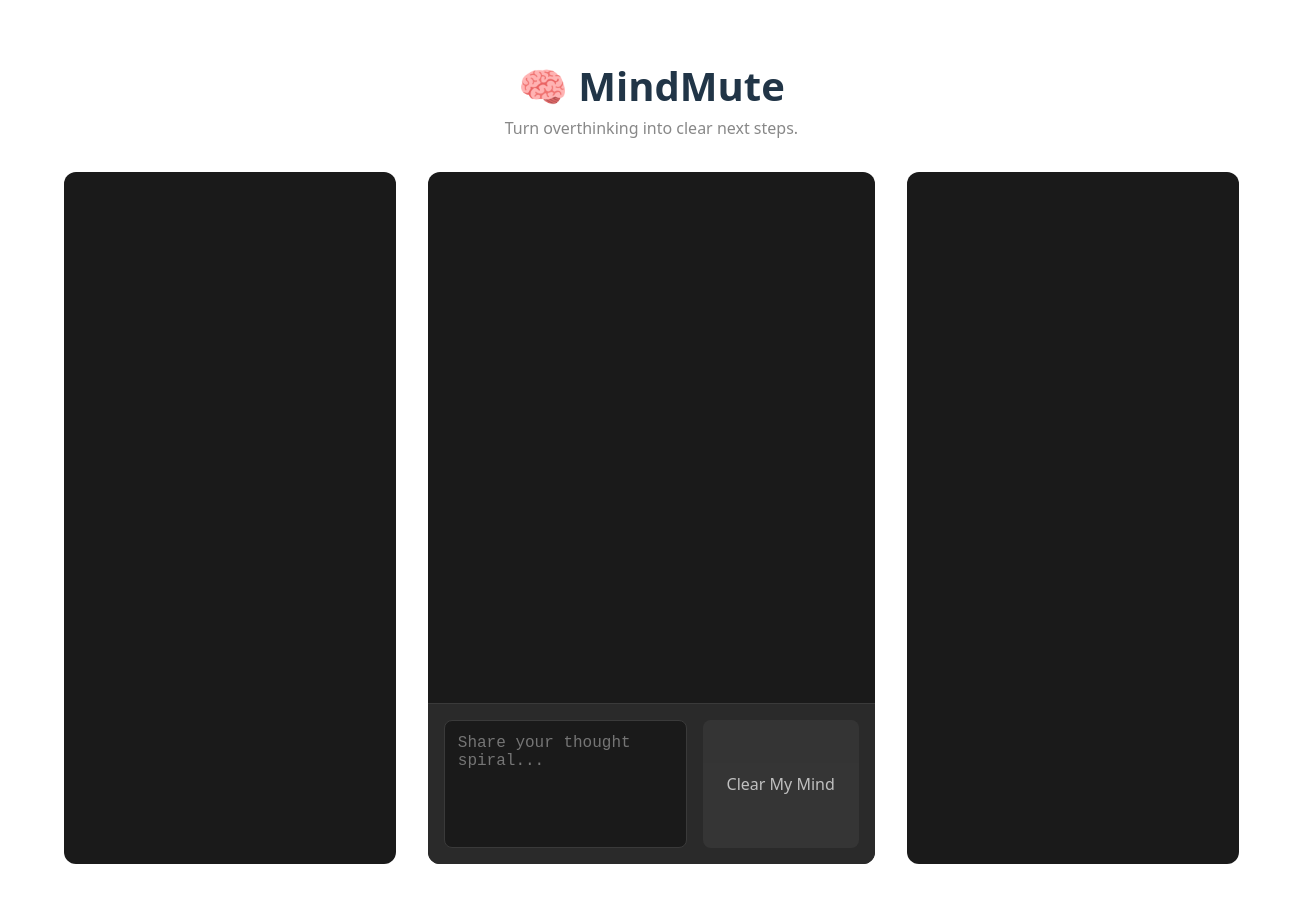
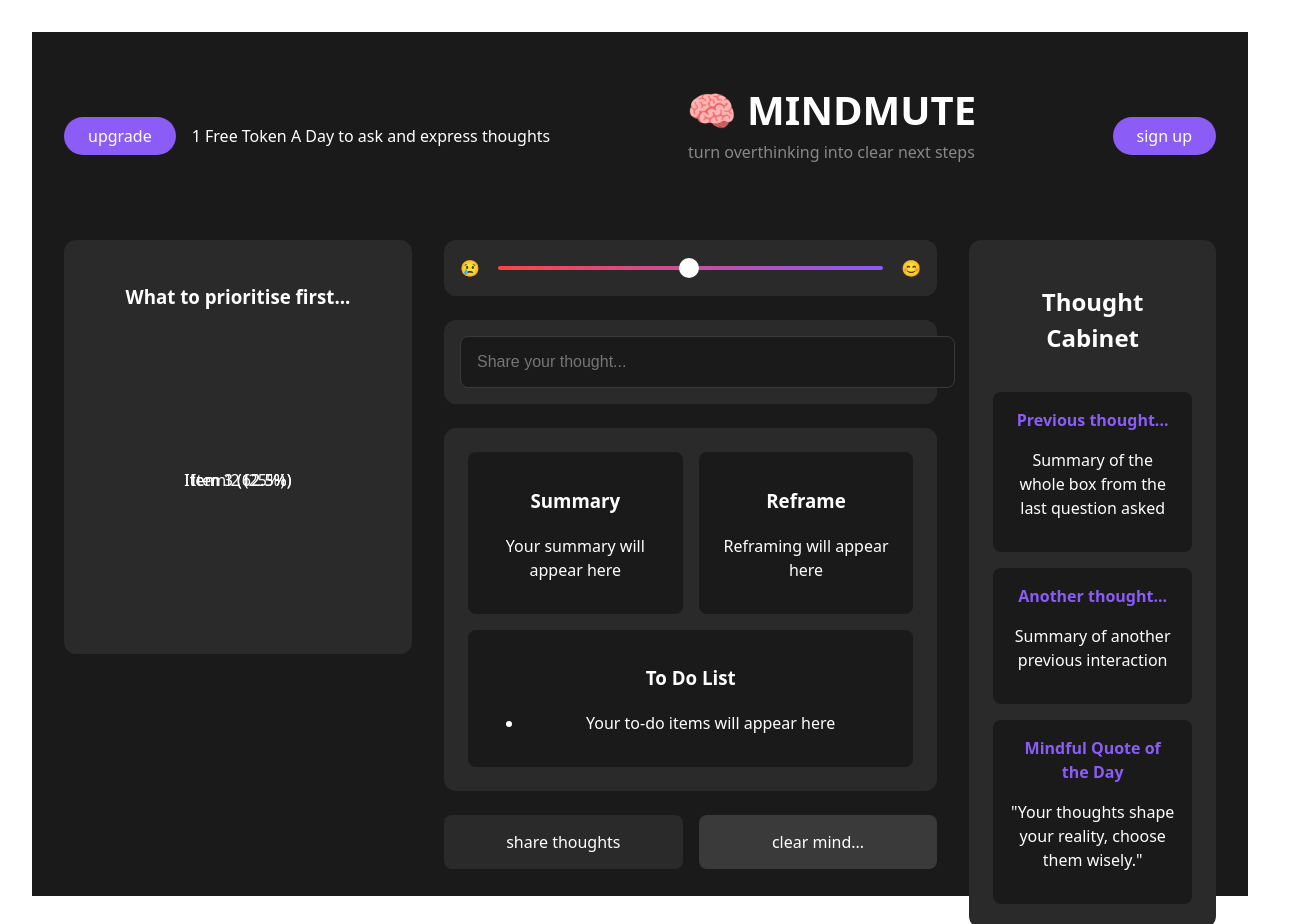
Before and after one commit to fahadbash1r/Mindmute, a React (Vite) app: page / in a window 1280 px wide. Shown: the top 924 px of the page, 1303 px wide, since content can reach past the window. Built offline with nearby package versions, Linux system fonts and the light colour scheme.

Commit message:
Implement new design with pie chart, emotion slider, and thought cabinet

```diff
--- a/src/App.css
+++ b/src/App.css
@@ -48,198 +48,232 @@
   min-height: 100vh;
   display: flex;
   flex-direction: column;
+  background: #1a1a1a;
+  color: white;
 }
 
-.header {
-  text-align: center;
+header {
+  display: flex;
+  justify-content: space-between;
+  align-items: center;
   margin-bottom: 2rem;
 }
 
-.header h1 {
+.token-info {
+  display: flex;
+  align-items: center;
+  gap: 1rem;
+}
+
+.upgrade-btn {
+  background: #8B5CF6;
+  color: white;
+  border: none;
+  padding: 0.5rem 1.5rem;
+  border-radius: 20px;
+  cursor: pointer;
+}
+
+.logo {
+  text-align: center;
+}
+
+.logo h1 {
   margin: 0;
   font-size: 2.5rem;
 }
 
-.header p {
+.logo p {
   margin: 0.5rem 0 0;
   color: #888;
 }
 
-.main-content {
-  display: flex;
-  gap: 2rem;
-  flex: 1;
+.sign-up-btn {
+  background: #8B5CF6;
+  color: white;
+  border: none;
+  padding: 0.5rem 1.5rem;
+  border-radius: 20px;
+  cursor: pointer;
 }
 
-.left-spiral,
-.right-spiral {
+main {
+  display: grid;
+  grid-template-columns: 1fr 2fr 1fr;
+  gap: 2rem;
+  height: calc(100vh - 200px);
+}
+
+/* Left Section - Pie Chart */
+.pie-chart-container {
+  background: #2a2a2a;
+  border-radius: 12px;
+  padding: 1.5rem;
+}
+
+.pie-chart {
+  position: relative;
   width: 300px;
-  background: #1a1a1a;
-  border-radius: 12px;
-  padding: 1rem;
+  height: 300px;
+  border-radius: 50%;
+  background: conic-gradient(
+    var(--color) var(--start)% var(--percentage)%,
+    transparent var(--percentage)% 100%
+  );
+  transition: transform 0.3s ease;
+}
+
+.pie-chart:hover {
+  transform: scale(1.05);
+}
+
+.pie-segment {
+  position: absolute;
+  width: 100%;
+  height: 100%;
+}
+
+.pie-label {
+  position: absolute;
+  left: 50%;
+  top: 50%;
+  transform: translate(-50%, -50%);
+  color: white;
+}
+
+/* Center Section */
+.center-section {
+  display: flex;
+  flex-direction: column;
+  gap: 1.5rem;
+}
+
+.emotion-slider {
   display: flex;
   align-items: center;
+  gap: 1rem;
+  background: #2a2a2a;
+  padding: 1rem;
+  border-radius: 12px;
 }
 
-.spiral-tracker {
-  width: 100%;
-  height: 100%;
-  display: flex;
-  align-items: center;
-  justify-content: center;
+.emotion-slider input {
+  flex: 1;
+  height: 4px;
+  -webkit-appearance: none;
+  background: linear-gradient(to right, #ff4444, #8B5CF6);
+  border-radius: 2px;
 }
 
-.spiral-canvas {
-  max-width: 100%;
-  height: auto;
+.emotion-slider input::-webkit-slider-thumb {
+  -webkit-appearance: none;
+  width: 20px;
+  height: 20px;
+  background: white;
+  border-radius: 50%;
+  cursor: pointer;
 }
 
-.chat-container {
-  flex: 1;
-  display: flex;
-  flex-direction: column;
-  background: #1a1a1a;
+.question-box {
+  background: #2a2a2a;
+  padding: 1rem;
   border-radius: 12px;
-  overflow: hidden;
-  min-width: 0;
 }
 
-.messages {
+.question-input {
+  width: 100%;
+  padding: 1rem;
+  background: #1a1a1a;
+  border: 1px solid #3a3a3a;
+  border-radius: 8px;
+  color: white;
+  font-size: 1rem;
+}
+
+.response-box {
+  display: grid;
+  grid-template-columns: repeat(2, 1fr);
+  gap: 1rem;
+  background: #2a2a2a;
+  padding: 1.5rem;
+  border-radius: 12px;
+}
+
+.response-section {
+  background: #1a1a1a;
+  padding: 1rem;
+  border-radius: 8px;
+}
+
+.todo {
+  grid-column: span 2;
+}
+
+.action-buttons {
+  display: flex;
+  gap: 1rem;
+}
+
+.share-btn, .clear-btn {
   flex: 1;
-  overflow-y: auto;
   padding: 1rem;
+  border: none;
+  border-radius: 8px;
+  cursor: pointer;
+  font-size: 1rem;
+  text-transform: lowercase;
+}
+
+.share-btn {
+  background: #2a2a2a;
+  color: white;
+}
+
+.clear-btn {
+  background: #3a3a3a;
+  color: white;
+}
+
+/* Right Section - Thought Cabinet */
+.thought-cabinet {
+  background: #2a2a2a;
+  border-radius: 12px;
+  padding: 1.5rem;
   display: flex;
   flex-direction: column;
   gap: 1rem;
 }
 
-.message {
-  max-width: 80%;
+.old-thought {
+  background: #1a1a1a;
   padding: 1rem;
   border-radius: 8px;
-  margin: 0.5rem 0;
 }
 
-.user {
-  align-self: flex-end;
-  background: #646cff;
-  color: white;
+.old-thought h3 {
+  margin: 0 0 0.5rem;
+  font-size: 1rem;
+  color: #8B5CF6;
 }
 
-.assistant {
-  align-self: flex-start;
-  background: #2a2a2a;
-  color: white;
-}
-
-.error {
-  align-self: center;
-  background: #ff4444;
-  color: white;
+.mindful-quote {
+  margin-top: auto;
+  background: #1a1a1a;
+  padding: 1rem;
+  border-radius: 8px;
   text-align: center;
 }
 
-.message-section {
-  margin-bottom: 1rem;
+.mindful-quote h3 {
+  margin: 0 0 0.5rem;
+  font-size: 1rem;
+  color: #8B5CF6;
 }
 
-.message-section:last-child {
-  margin-bottom: 0;
-}
-
-.message-section h3 {
-  margin: 0 0 0.5rem;
-  color: #646cff;
-  font-size: 1.1rem;
-}
-
-.section-content {
-  line-height: 1.5;
-}
-
-.input-form {
-  padding: 1rem;
-  background: #2a2a2a;
-  border-top: 1px solid #3a3a3a;
-  display: flex;
-  gap: 1rem;
-}
-
-textarea {
-  flex: 1;
-  padding: 0.8rem;
-  border: 1px solid #3a3a3a;
-  border-radius: 8px;
-  background: #1a1a1a;
-  color: white;
-  font-size: 1rem;
-  resize: none;
-  min-height: 100px;
-}
-
-textarea:focus {
-  outline: none;
-  border-color: #646cff;
-}
-
-button {
-  padding: 0.8rem 1.5rem;
-  background: #646cff;
-  color: white;
-  border: none;
-  border-radius: 8px;
-  cursor: pointer;
-  font-size: 1rem;
-  transition: background-color 0.2s;
-  white-space: nowrap;
-}
-
-button:hover:not(:disabled) {
-  background: #535bf2;
-}
-
-button:disabled {
-  background: #3a3a3a;
-  cursor: not-allowed;
-  opacity: 0.7;
-}
-
-.loading {
-  display: flex;
-  gap: 0.5rem;
-  justify-content: center;
-  padding: 1rem;
-}
-
-.dot {
-  width: 8px;
-  height: 8px;
-  background: #646cff;
-  border-radius: 50%;
-  animation: bounce 1.4s infinite ease-in-out;
-}
-
-.dot:nth-child(1) { animation-delay: -0.32s; }
-.dot:nth-child(2) { animation-delay: -0.16s; }
-
-@keyframes bounce {
-  0%, 80%, 100% { transform: scale(0); }
-  40% { transform: scale(1); }
-}
-
+/* Responsive Design */
 @media (max-width: 1200px) {
-  .main-content {
-    flex-direction: column;
-  }
-
-  .left-spiral,
-  .right-spiral {
-    width: 100%;
-    height: 200px;
-  }
-
-  .spiral-canvas {
-    width: 100%;
-    height: 200px;
+  main {
+    grid-template-columns: 1fr;
+    gap: 1rem;
   }
 }
--- a/src/App.jsx
+++ b/src/App.jsx
@@ -1,137 +1,186 @@
 import { useState } from 'react'
 import './App.css'
-import SpiralTracker from './components/SpiralTracker'
+
+function PieChart({ data }) {
+  return (
+    <div className="pie-chart-container">
+      <h3>What to prioritise first...</h3>
+      <div className="pie-chart">
+        {data.map((item, index) => (
+          <div
+            key={index}
+            className="pie-segment"
+            style={{
+              '--percentage': item.percentage,
+              '--color': item.color,
+              '--start': item.start
+            }}
+          >
+            <div className="pie-label">
+              {item.label} ({item.percentage}%)
+            </div>
+          </div>
+        ))}
+      </div>
+    </div>
+  )
+}
+
+function EmotionSlider() {
+  return (
+    <div className="emotion-slider">
+      <span role="img" aria-label="sad">😢</span>
+      <input type="range" min="1" max="100" defaultValue="50" />
+      <span role="img" aria-label="happy">😊</span>
+    </div>
+  )
+}
+
+function ThoughtCabinet({ oldThoughts }) {
+  return (
+    <div className="thought-cabinet">
+      <h2>Thought Cabinet</h2>
+      {oldThoughts.map((thought, index) => (
+        <div key={index} className="old-thought">
+          <h3>{thought.question}</h3>
+          <p>{thought.summary}</p>
+        </div>
+      ))}
+      <div className="mindful-quote">
+        <h3>Mindful Quote of the Day</h3>
+        <p>"Your thoughts shape your reality, choose them wisely."</p>
+      </div>
+    </div>
+  )
+}
+
+function ResponseBox({ summary, reframe, todoList }) {
+  return (
+    <div className="response-box">
+      <div className="response-section summary">
+        <h3>Summary</h3>
+        <p>{summary}</p>
+      </div>
+      <div className="response-section reframe">
+        <h3>Reframe</h3>
+        <p>{reframe}</p>
+      </div>
+      <div className="response-section todo">
+        <h3>To Do List</h3>
+        <ul>
+          {todoList.map((item, index) => (
+            <li key={index}>{item}</li>
+          ))}
+        </ul>
+      </div>
+    </div>
+  )
+}
 
 function App() {
   const [input, setInput] = useState("")
   const [messages, setMessages] = useState([])
   const [isLoading, setIsLoading] = useState(false)
-  const [thoughts, setThoughts] = useState([])
+
+  const pieData = [
+    { percentage: 62.5, color: '#8B5CF6', label: 'Item 1', start: 0 },
+    { percentage: 25, color: '#7C3AED', label: 'Item 2', start: 62.5 },
+    { percentage: 12.5, color: '#6D28D9', label: 'Item 3', start: 87.5 }
+  ]
+
+  const oldThoughts = [
+    {
+      question: "Previous thought...",
+      summary: "Summary of the whole box from the last question asked"
+    },
+    {
+      question: "Another thought...",
+      summary: "Summary of another previous interaction"
+    }
+  ]
 
   const handleSubmit = async (e) => {
     e.preventDefault()
-    if (!input.trim()) {
-      return;
-    }
+    if (!input.trim()) return
 
-    // Add thought to spiral
-    setThoughts(prev => [...prev, input.trim()])
-
-    // Add user message to chat
-    setMessages(prev => [...prev, { role: 'user', content: input.trim() }])
     setIsLoading(true)
-    setInput("")
-
     try {
-      console.log("Sending request to function...")
       const res = await fetch("/.netlify/functions/gpt", {
         method: "POST",
         headers: {
           "Content-Type": "application/json",
-          "Accept": "application/json",
         },
         body: JSON.stringify({ input: input.trim() }),
       })
 
-      console.log("Response status:", res.status)
       const data = await res.json()
+      if (!res.ok) throw new Error(data.error || `HTTP error! status: ${res.status}`)
 
-      if (!res.ok) {
-        throw new Error(data.error || `HTTP error! status: ${res.status}`)
-      }
-
-      if (!data.success) {
-        throw new Error(data.error || "Something went wrong")
-      }
-
-      // Add AI response to chat
-      setMessages(prev => [...prev, { role: 'assistant', content: data.clarity }])
+      setMessages(prev => [...prev, {
+        question: input,
+        response: data.clarity
+      }])
+      setInput("")
     } catch (err) {
-      console.error("Error details:", err)
-      setMessages(prev => [...prev, { role: 'error', content: `Error: ${err.message}` }])
+      console.error("Error:", err)
     } finally {
       setIsLoading(false)
     }
   }
 
-  const renderMessage = (message) => {
-    if (message.role === 'error') {
-      return <div className="error-message">{message.content}</div>
-    }
-
-    if (message.role === 'user') {
-      return <div className="user-message">{message.content}</div>
-    }
-
-    // Split the assistant's message into sections based on markdown headers
-    const sections = message.content.split(/(?=## )/g)
-    return (
-      <div className="assistant-message">
-        {sections.map((section, index) => {
-          const title = section.match(/## (.*?)\n/)?.[1]
-          const content = section.replace(/## .*?\n/, '').trim()
-          return (
-            <div key={index} className="message-section">
-              <h3>{title}</h3>
-              <div className="section-content">{content}</div>
-            </div>
-          )
-        })}
-      </div>
-    )
-  }
-
   return (
     <div className="app-container">
-      <div className="header">
-        <h1>🧠 MindMute</h1>
-        <p>Turn overthinking into clear next steps.</p>
-      </div>
+      <header>
+        <div className="token-info">
+          <button className="upgrade-btn">upgrade</button>
+          <p>1 Free Token A Day to ask and express thoughts</p>
+        </div>
+        <div className="logo">
+          <h1>🧠 MINDMUTE</h1>
+          <p>turn overthinking into clear next steps</p>
+        </div>
+        <div className="auth-buttons">
+          <button className="sign-up-btn">sign up</button>
+        </div>
+      </header>
 
-      <div className="main-content">
-        <div className="left-spiral">
-          <SpiralTracker thoughts={thoughts.slice(0, Math.ceil(thoughts.length / 2))} />
+      <main>
+        <div className="left-section">
+          <PieChart data={pieData} />
         </div>
 
-        <div className="chat-container">
-          <div className="messages">
-            {messages.map((message, index) => (
-              <div key={index} className={`message ${message.role}`}>
-                {renderMessage(message)}
-              </div>
-            ))}
-            {isLoading && (
-              <div className="message assistant">
-                <div className="loading">
-                  <div className="dot"></div>
-                  <div className="dot"></div>
-                  <div className="dot"></div>
-                </div>
-              </div>
-            )}
-          </div>
-
-          <form onSubmit={handleSubmit} className="input-form">
-            <textarea
+        <div className="center-section">
+          <EmotionSlider />
+          <div className="question-box">
+            <input
+              type="text"
               value={input}
               onChange={(e) => setInput(e.target.value)}
-              placeholder="Share your thought spiral..."
-              rows={4}
+              placeholder="Share your thought..."
+              className="question-input"
+            />
+          </div>
+          <ResponseBox
+            summary="Your summary will appear here"
+            reframe="Reframing will appear here"
+            todoList={["Your to-do items will appear here"]}
+          />
+          <div className="action-buttons">
+            <button
+              className="share-btn"
+              onClick={handleSubmit}
               disabled={isLoading}
-            />
-            <button
-              type="submit"
-              disabled={isLoading || !input.trim()}
             >
-              {isLoading ? "Processing..." : "Clear My Mind"}
+              share thoughts
             </button>
-          </form>
+            <button className="clear-btn">Clear mind...</button>
+          </div>
         </div>
 
-        <div className="right-spiral">
-          <SpiralTracker thoughts={thoughts.slice(Math.ceil(thoughts.length / 2))} />
+        <div className="right-section">
+          <ThoughtCabinet oldThoughts={oldThoughts} />
         </div>
-      </div>
+      </main>
     </div>
   )
 }
```
